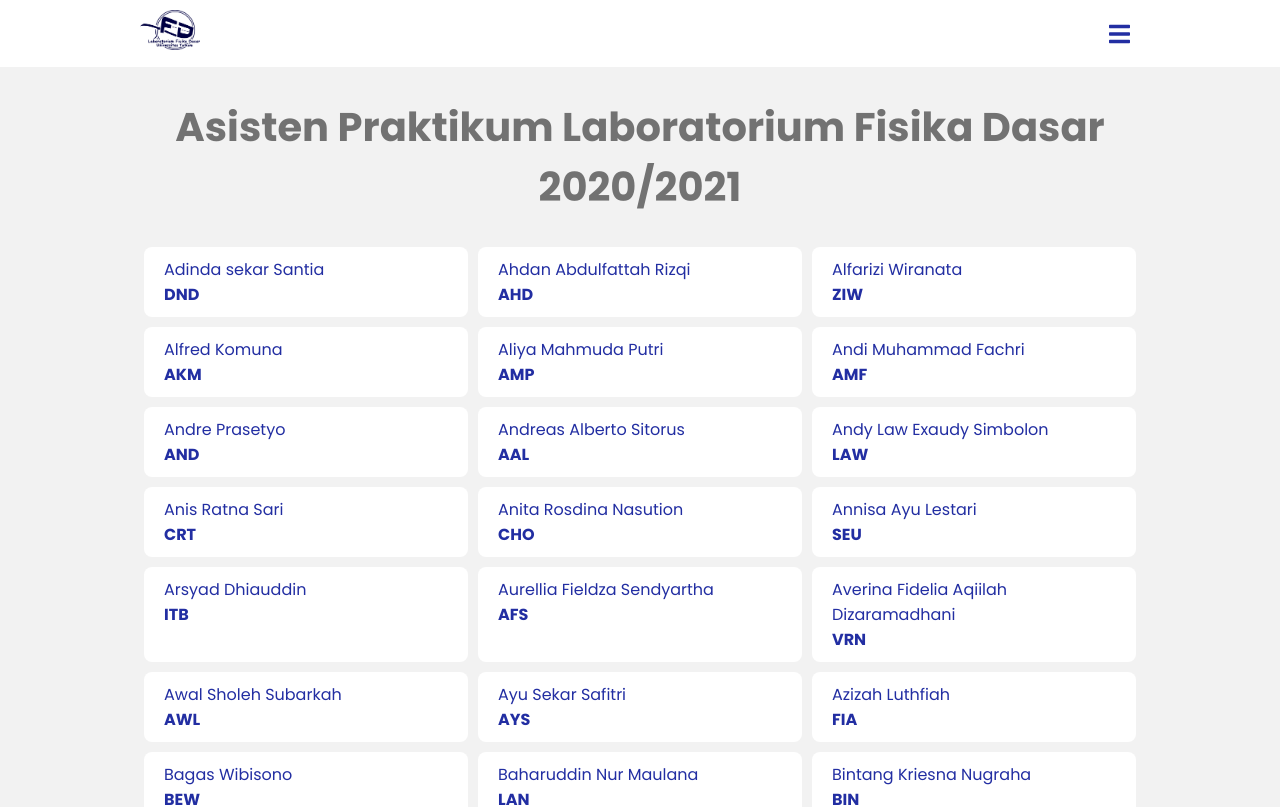
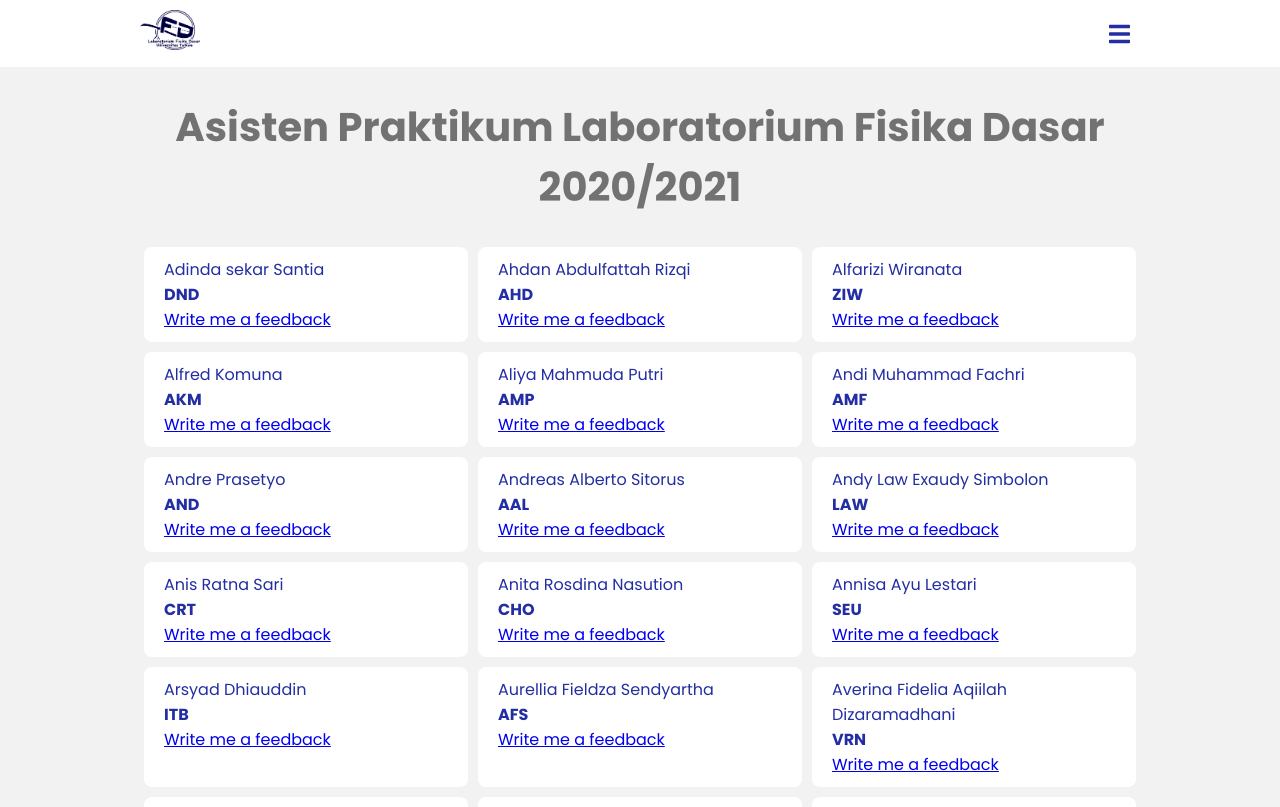
Before and after one commit to izzuzantyaf/fisdasweb, a React (Create React App) app: page /assistants in a window 1280 px wide. Shown: the top 807 px of the page. Built offline with nearby package versions, Linux system fonts and the light colour scheme.

Commit message:
add feedback button

```diff
--- a/src/components/assistants/assistants.jsx
+++ b/src/components/assistants/assistants.jsx
@@ -10,6 +10,12 @@ function AssistantCard(props) {
         <div className="assistant-card">
             <div className="assitants-name">{props.data.name}</div>
             <div className="assistant-code">{props.data.code}</div>
+            <a
+                href={props.data.feedbackLink}
+                target="_blank"
+                rel="noopener noreferrer">
+                <div className="feedback-btn">Write me a feedback</div>
+            </a>
         </div>
     )
 }
```
